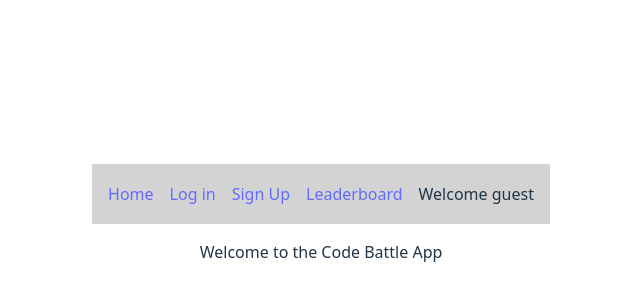
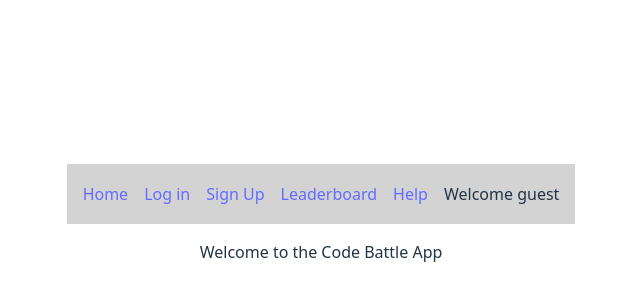
Before and after one commit to HaimFC/code-battle, a React (Vite) app in the folder code-battle/: page / in a window 1280 px wide. Shown: the part 178-478 px from the top of the page, without its empty margins (319-959 px from the left). Built offline with nearby package versions, Linux system fonts and the light colour scheme.

Commit message:
added help page

```diff
--- a/code-battle/src/App.jsx
+++ b/code-battle/src/App.jsx
@@ -5,6 +5,7 @@ import HomePage from "./pages/HomePage";
 import LoginPage from "./pages/LoginPage";
 import SignUpPage from "./pages/SignupPage";
 import LeaderboardPage from "./pages/LeaderboardPage";
+import HelpPage from "./pages/HelpPage";
 import Layout from "./components/Layout";
 import { useState } from "react";
 import { AuthProvider } from "./auth/AuthProvider";
@@ -15,6 +16,7 @@ const links = {
     { to: "/login", text: "Log in" },
     { to: "/signup", text: "Sign Up" },
     { to: "/leaderboard", text: "Leaderboard" },
+    { to: "/help", text: "Help" },
   ],
   user: [],
 };
@@ -32,6 +34,7 @@ function App() {
               <Route path="/login" element={<LoginPage />} />
               <Route path="/signup" element={<SignUpPage />} />
               <Route path="/leaderboard" element={<LeaderboardPage />} />
+              <Route path="/help" element={<HelpPage />} />
             </Routes>
           </Layout>
         )}
```
